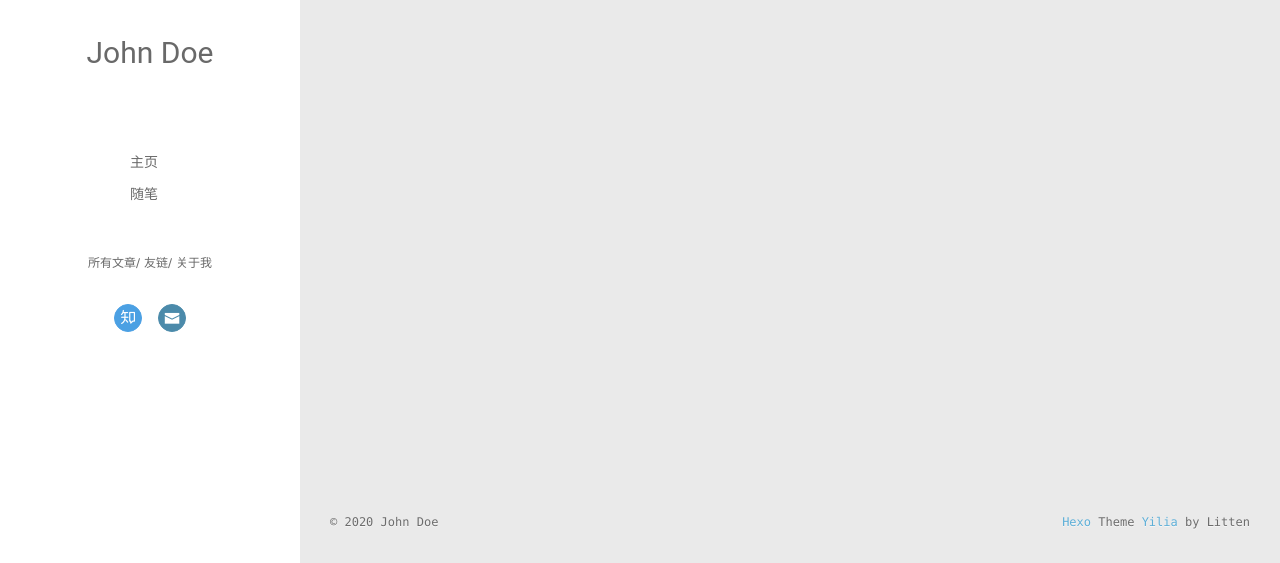
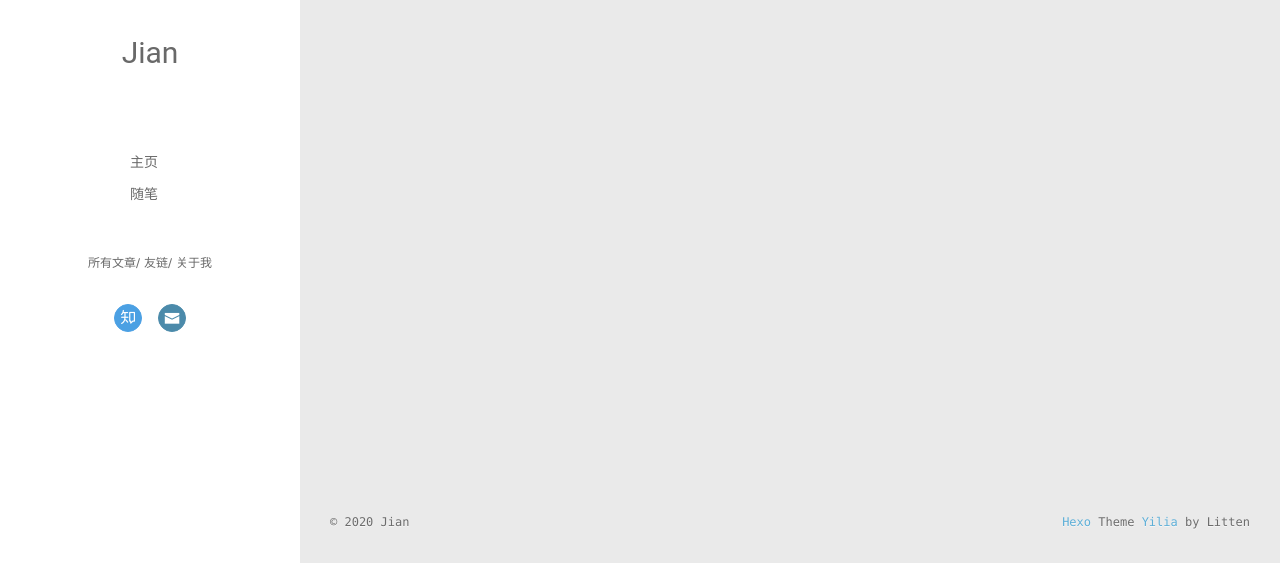
Before and after one commit to jian-gong/jian-gong.github.io, a plain HTML site: page archives/index.html in a window 1280 px wide. Shown: the part 237-800 px from the top of the page. Drawn offline with Linux system fonts and the light colour scheme; no server answers.

Commit message:
Site updated: 2020-02-08 18:26:50

```diff
--- a/archives/index.html
+++ b/archives/index.html
@@ -13,7 +13,7 @@
 <meta property="og:url" content="http://yoursite.com/archives/index.html">
 <meta property="og:site_name" content="Hexo">
 <meta property="og:locale" content="en_US">
-<meta property="article:author" content="John Doe">
+<meta property="article:author" content="Jian">
 <meta name="twitter:card" content="summary">
 
     <link rel="alternative" href="/atom.xml" title="Hexo" type="application/atom+xml">
@@ -46,7 +46,7 @@
 			<img src="/Avatar.jpg" class="js-avatar">
 		</a>
 		<hgroup>
-		  <h1 class="header-author"><a href="/">John Doe</a></h1>
+		  <h1 class="header-author"><a href="/">Jian</a></h1>
 		</hgroup>
 
 
@@ -100,7 +100,7 @@
 				<img src="/Avatar.jpg" class="js-avatar">
 			</div>
 			<hgroup>
-			  <h1 class="header-author js-header-author">John Doe</h1>
+			  <h1 class="header-author js-header-author">Jian</h1>
 			</hgroup>
 
 
@@ -194,7 +194,7 @@
   <div class="outer">
     <div id="footer-info">
     	<div class="footer-left">
-    		&copy; 2020 John Doe
+    		&copy; 2020 Jian
     	</div>
       	<div class="footer-right">
       		<a href="http://hexo.io/" target="_blank">Hexo</a>  Theme <a href="https://github.com/litten/hexo-theme-yilia" target="_blank">Yilia</a> by Litten
```
Also changed, not shown: 2020/02/07/blog1/index.html (+4 -4 lines), archives/2020/02/index.html (+4 -4 lines), archives/2020/index.html (+4 -4 lines), index.html (+4 -4 lines).
